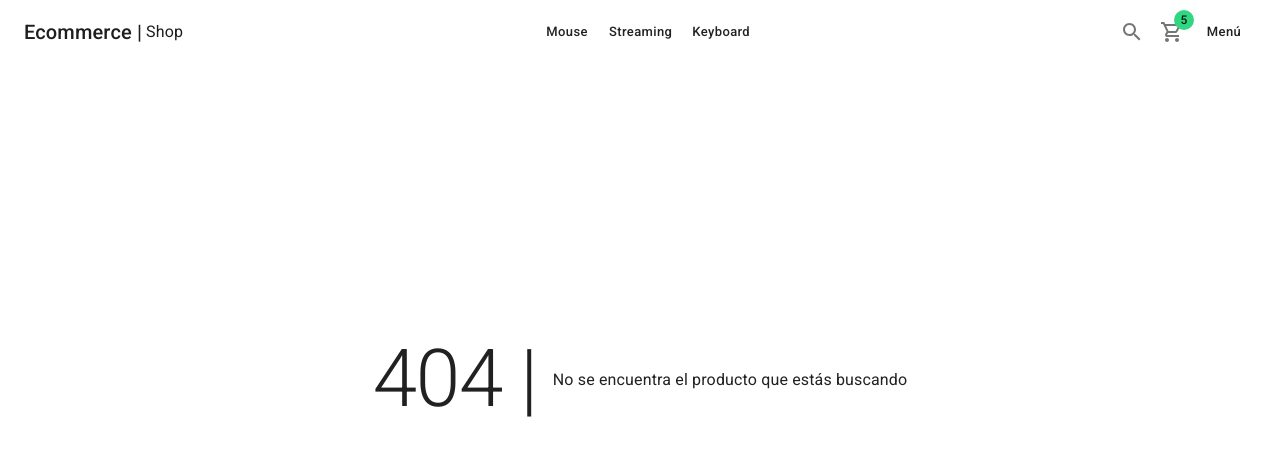
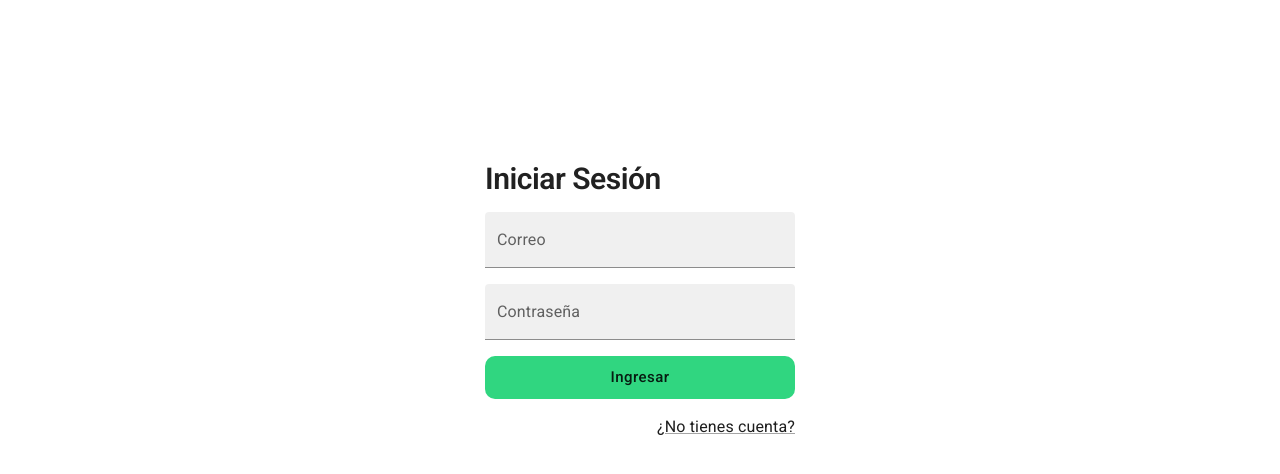
Before and after one commit to gcsteinagel/ecommerce-adso, a Next.js app: page /auth/login in a window 1280 px wide. Before the commit this address had no page. Shown: the top 474 px of the page. Built offline with nearby package versions, Linux system fonts and the light colour scheme.

Commit message:
Add: login

```diff
--- /dev/null
+++ b/pages/auth/login.tsx
@@ -0,0 +1,37 @@
+import NextLink from 'next/link'
+import { Box, Button, Grid, TextField, Typography, Link } from "@mui/material"
+import { AuthLayout } from "../../components/layouts"
+
+const LoginPage = () => {
+  return (
+    <AuthLayout title={"Login"}>
+      <Box sx={{ width: 350, padding: '10px 20px' }}>
+        <Grid container spacing={2}>
+          <Grid item xs={12}>
+            <Typography variant="h1">Iniciar Sesión</Typography>
+          </Grid>
+          <Grid item xs={12}>
+            <TextField label='Correo' variant="filled" fullWidth />
+          </Grid>
+          <Grid item xs={12}>
+            <TextField label='Contraseña' type="password" variant="filled" fullWidth />
+          </Grid>
+          <Grid item xs={12}>
+            <Button color='secondary' className='circular-btn' size="large" fullWidth>
+              Ingresar
+            </Button>
+          </Grid>
+          <Grid item xs={12} display='flex' justifyContent='end'>
+            <NextLink href='/auth/register' passHref legacyBehavior>
+              <Link underline='always'>
+                ¿No tienes cuenta?
+              </Link>
+            </NextLink>
+          </Grid>
+        </Grid>
+      </Box>
+    </AuthLayout>
+  )
+}
+
+export default LoginPage
```
